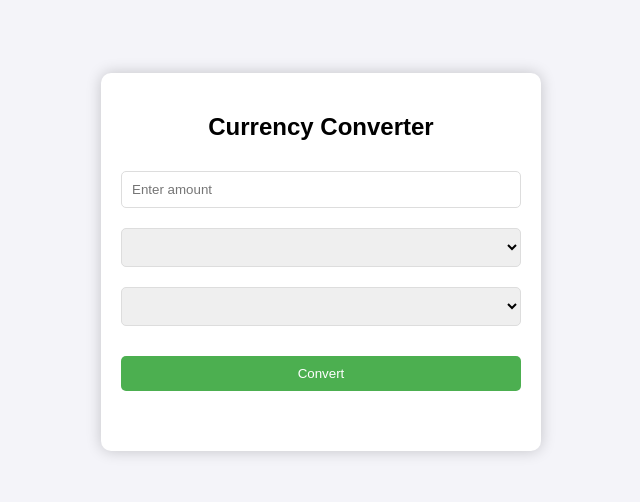
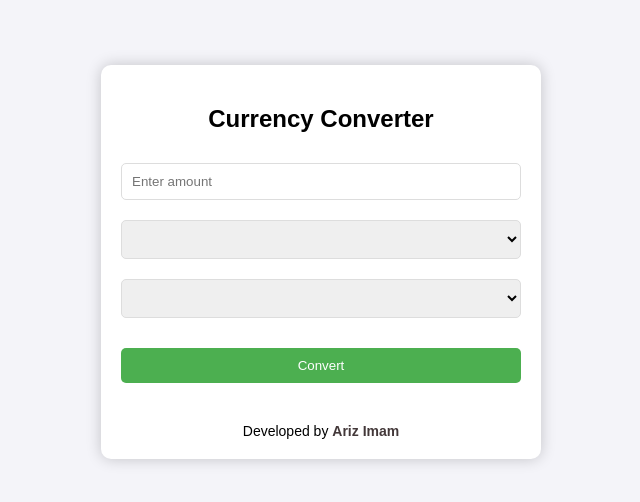
Before and after one commit to Ariz-imam/Real-time-currency-converter, a plain HTML site: page index.html in a window 1280 px wide. Shown: the part 138-640 px from the top of the page, without its empty margins (319-959 px from the left). Drawn offline with Linux system fonts and the light colour scheme; no server answers.

Commit message:
added credit section

```diff
--- a/index.html
+++ b/index.html
@@ -20,9 +20,17 @@
     </select>
     <button onclick="convertCurrency()">Convert</button>
     <h3 id="result"></h3>
-  </div>
+    <div class="credit">
+     Developed by
+     <a href="https://www.linkedin.com/in/arizimam/" target="_blank">
+    Ariz Imam
+     </a>
+    </div>
+    </div>
 
-  <script src="currency.js"></script>
+
+
 </body>
+<script src="currency.js"></script>
 
 </html>
--- a/styles.css
+++ b/styles.css
@@ -66,3 +66,28 @@ h3 {
     padding: 8px;
   }
 }
+
+.credit {
+  text-align: center;
+  /* Center the text */
+  margin-top: 20px;
+  /* Space above the credit section */
+  font-size: 14px;
+  /* Font size for the credit */
+}
+
+.credit a {
+  color: #433839;
+  /* brown color for the link */
+  text-decoration: none;
+  /* Remove underline from the link */
+  font-weight: bold;
+  /* Make the link bold */
+  transition: color 0.3s;
+  /* Smooth color transition */
+}
+
+.credit a:hover {
+  color: #030303;
+  /* Darker brown on hover */
+}
```
